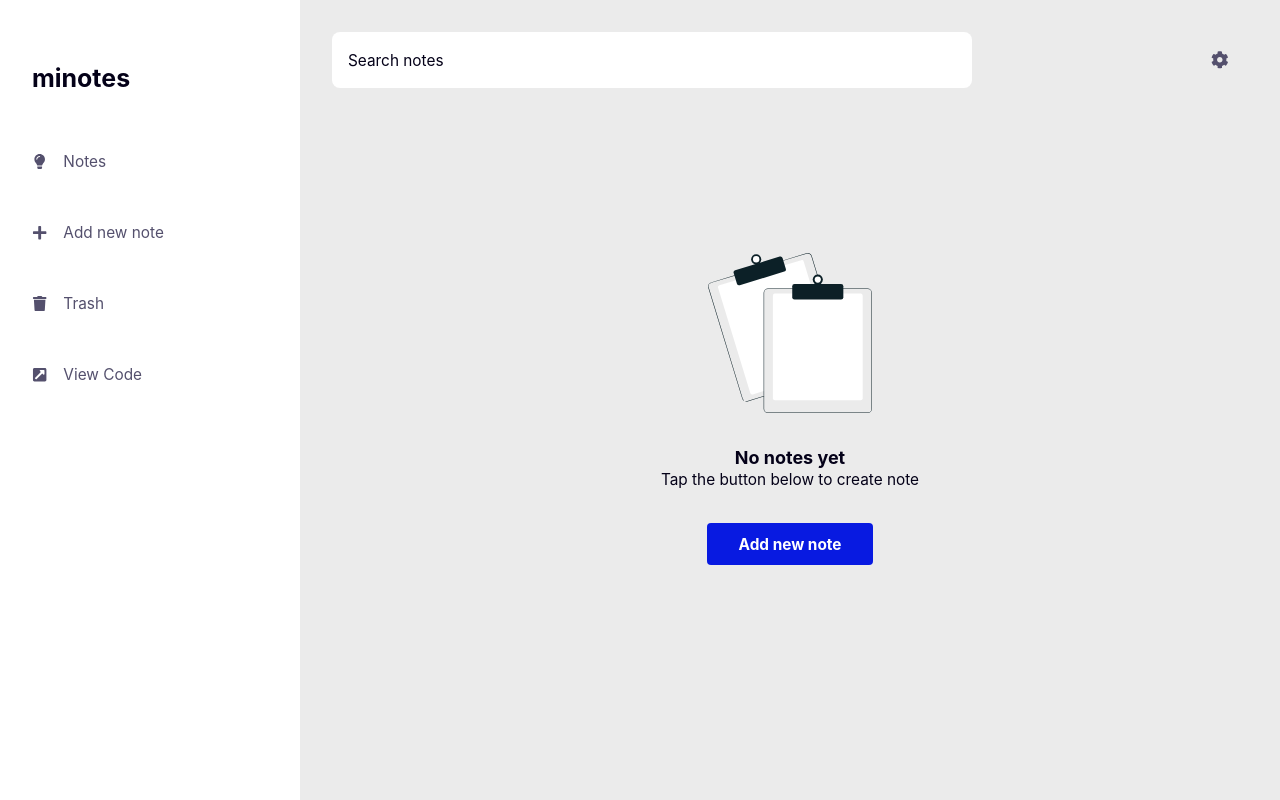
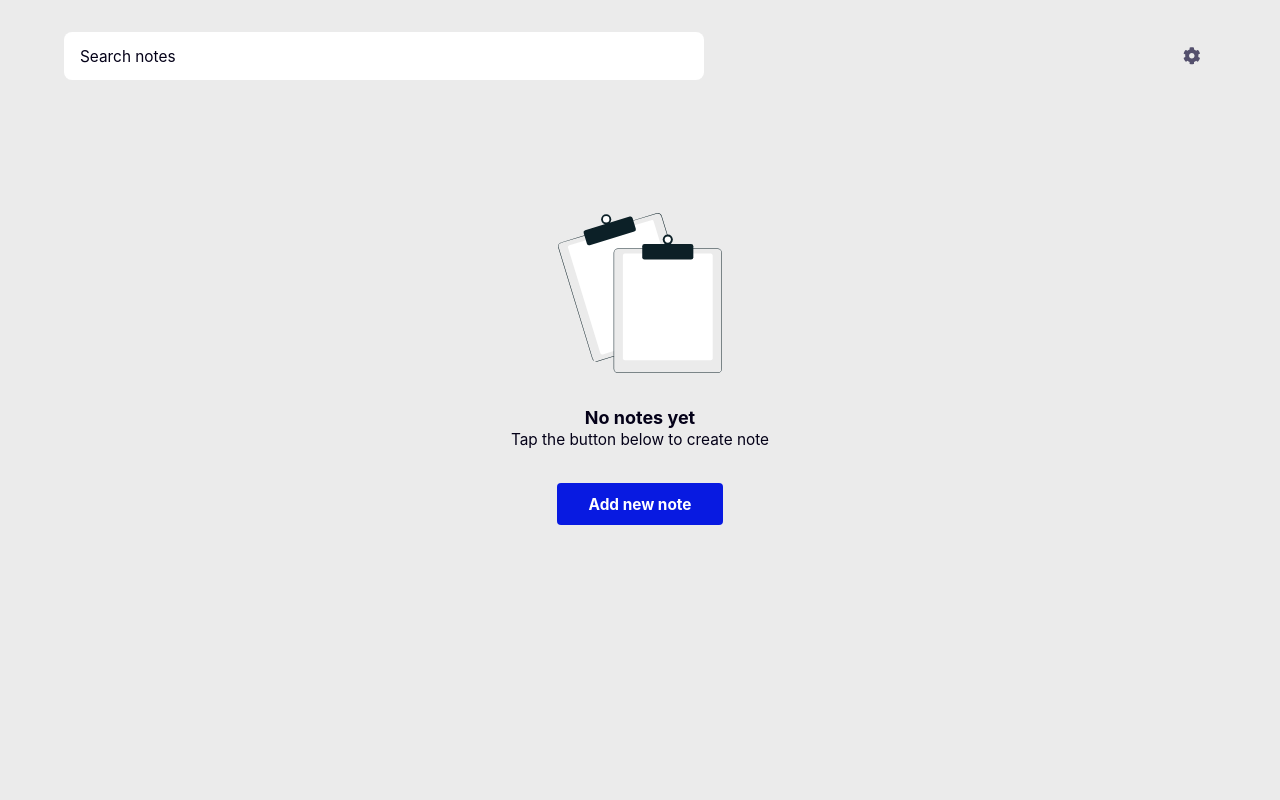
Before and after one commit to gzkdev/minote, a React (Create React App) app: page / in a window 1280 px wide. Built offline with nearby package versions, Linux system fonts and the light colour scheme.

Commit message:
mass update on components

```diff
--- a/src/Pages/Home.js
+++ b/src/Pages/Home.js
@@ -1,5 +1,3 @@
-import MainContainer from "../components/MainContainer";
-import AppContainer from "../components/AppContainer/AppContainer";
 import SideBar from "../components/SideBar/SideBar";
 import Notes from "../components/Notes/Notes";
 import SearchBar from "../components/SearchBar/SearchBar";
@@ -7,13 +5,9 @@ import SearchBar from "../components/SearchBar/SearchBar";
 export default function Home() {
     return (
         <>
-            <AppContainer>
-                <SideBar />
-                <MainContainer>
-                    <SearchBar page="home" />
-                    <Notes />
-                </MainContainer>
-            </AppContainer>
+            <SideBar />
+            <SearchBar />
+            <Notes />
         </>
     );
 }
--- a/src/components/MainContainer.jsx
+++ b/src/components/MainContainer.jsx
@@ -3,10 +3,10 @@ import styled from "styled-components";
 const MainContainer = styled.main`
   position: relative;
   width: 100%;
-  padding: 1rem;
+  /* padding: 1rem; */
 
   @media (min-width: 768px) {
-    padding: 2rem 2rem;
+    /* padding: 2rem 2rem; */
   }
 `;
 
--- a/src/components/Notes/NotesContainer.jsx
+++ b/src/components/Notes/NotesContainer.jsx
@@ -1,7 +1,7 @@
 import styled from "styled-components";
 
 const NotesContainer = styled.div`
-  width: 100%;
+  width: 90%;
   margin: 0 auto;
   display: grid;
   gap: 1rem;
--- a/src/components/SearchBar/SearchBar.styled.jsx
+++ b/src/components/SearchBar/SearchBar.styled.jsx
@@ -2,13 +2,17 @@ import styled from "styled-components";
 
 const SearchBarStyled = styled.div`
   --scale: 48px;
+  --top: 2rem;
+  --border-radius: 8px;
+  --width: 90%;
   position: sticky;
-  top: 2rem;
+  top: var(--top);
   display: flex;
+  width: var(--width);
   align-items: center;
   justify-content: space-between;
   background-color: var(--color-100);
-  border-radius: 8px;
+  border-radius: var(--border-radius);
   margin: 0 auto;
   z-index: 900;
 
@@ -32,7 +36,7 @@ const SearchBarStyled = styled.div`
     cursor: pointer;
 
     &:active {
-      background-color: var(--color-110);
+      background-color: var(--color-120);
     }
   }
 
@@ -49,7 +53,6 @@ const SearchBarStyled = styled.div`
   }
 
   @media (min-width: 1000px) {
-    --scale: 56px;
     background: none;
   }
 `;
--- a/src/components/SideBar/SideBar.styled.jsx
+++ b/src/components/SideBar/SideBar.styled.jsx
@@ -62,12 +62,11 @@ const SideBarStyled = styled.div`
     }
   }
 
-  @media (min-width: 768px) {
+  /* @media (min-width: 768px) {
     position: sticky;
     top: 0;
     height: 100vh;
     opacity: 1;
-    max-width: 320px;
     background: none !important;
     pointer-events: all;
 
@@ -75,7 +74,7 @@ const SideBarStyled = styled.div`
       width: 100%;
       transform: translate(0, 0);
     }
-  }
+  } */
 `;
 
 export default SideBarStyled;
```
